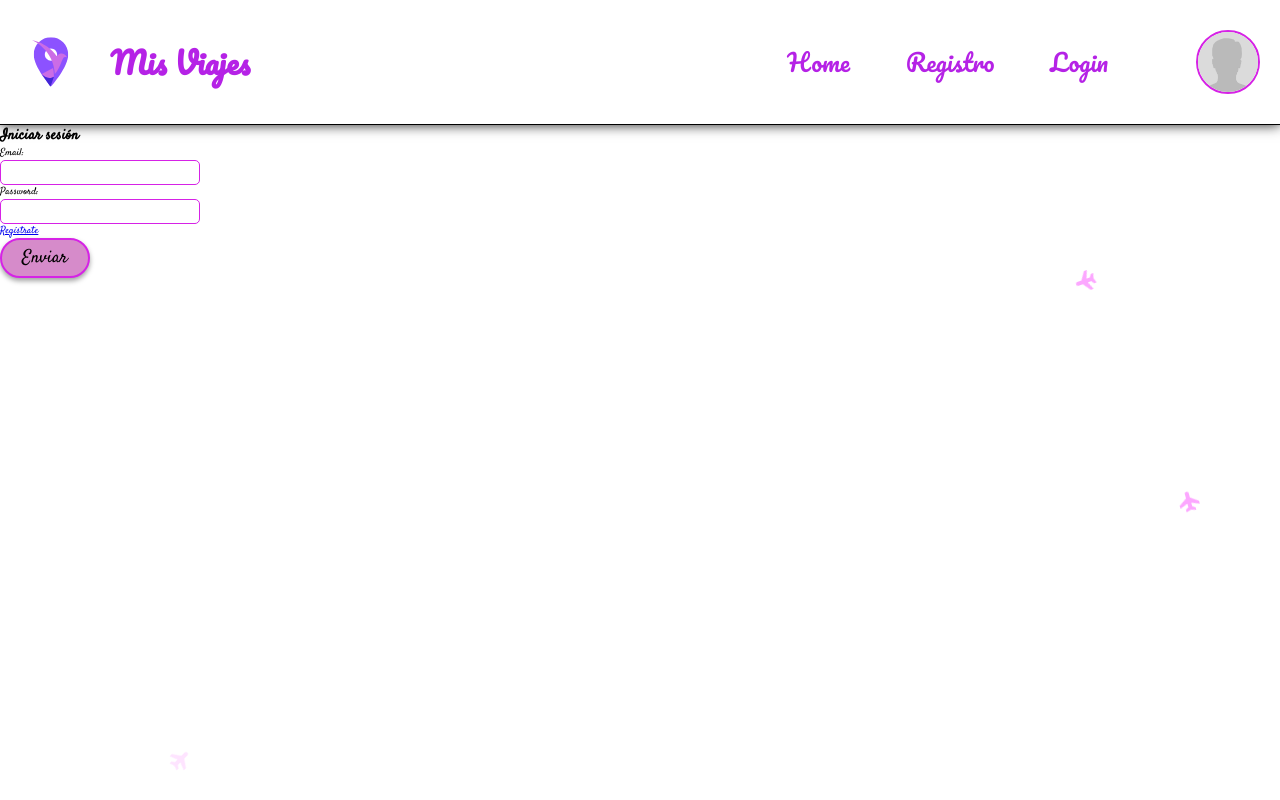
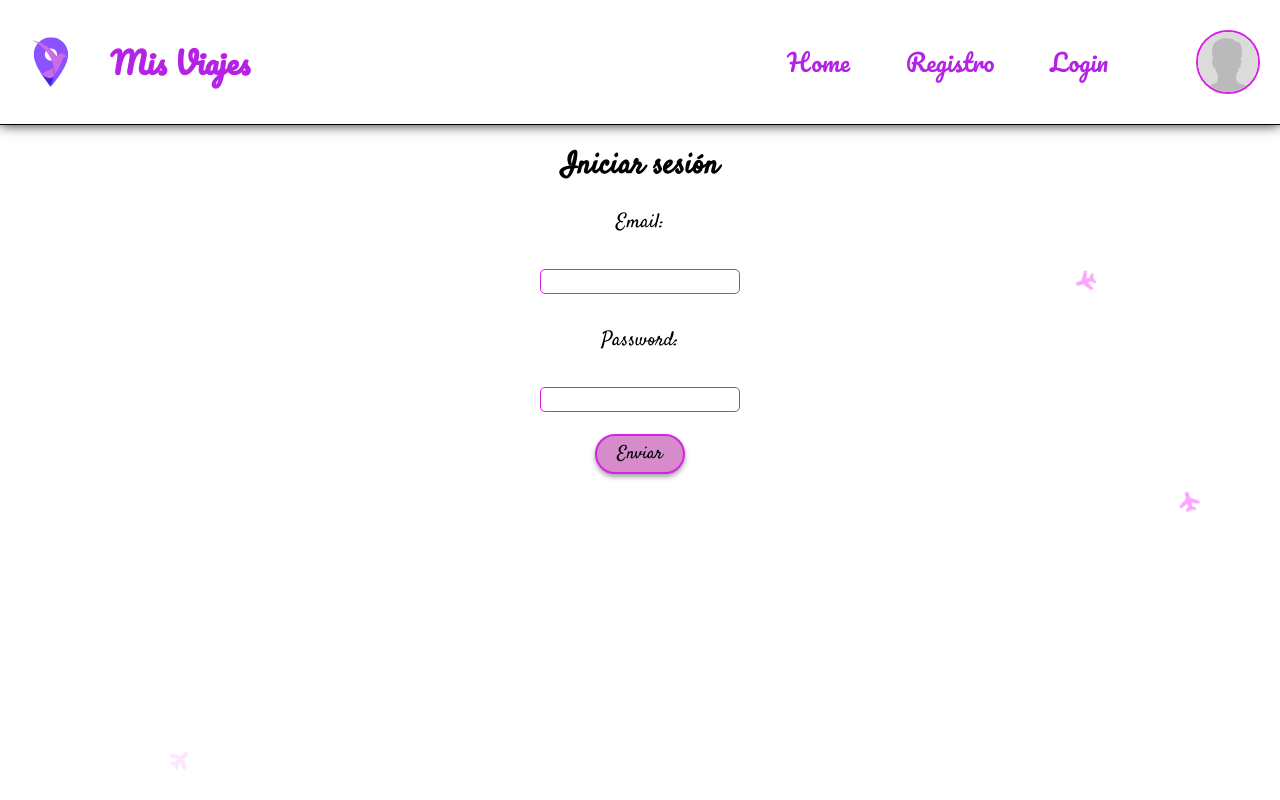
Before and after one commit to griloxx/frontendMisViajes, a React (Vite) app: page /login in a window 1280 px wide. Built offline with nearby package versions, Linux system fonts and the light colour scheme.

Commit message:
Actualizado LoginPage.css

```diff
--- a/src/Pages/LoginPage.jsx
+++ b/src/Pages/LoginPage.jsx
@@ -35,9 +35,10 @@ export function LoginPage() {
     }
 
     return (
-        <main className="loginUser">
-            <h2 className="loginTitle">Iniciar sesión</h2>
-            <Forms className="loginForm" onSubmit={onSubmit}>
+        <main className="log-u">
+            <section className="section-log-u">
+                <h2 className="heading2-log-u">Iniciar sesión</h2>
+                <Forms className="form-log-u" onSubmit={onSubmit}>
                     <div className="div-form-log">
                         <Input
                             name={"email"}
@@ -54,10 +55,9 @@ export function LoginPage() {
                             label={"Password:"}
                             autocomplete={"off"}
                         />
-
-                    <a href="./RegistroUsuario.jsx">Regístrate</a>
                     </div>
                 </Forms>
+            </section>
         </main>
     );
 }
--- a/src/Styles/LoginPage.css
+++ b/src/Styles/LoginPage.css
@@ -1,4 +1,12 @@
 .log-u {
+  display: flex;
+  flex-direction: column;
+  align-items: center;
+  gap: 1rem;
+  padding: 20px 0s;
+}
+
+.section-log-u {
   text-align: center;
   font-size: 2rem;
   display: flex;
@@ -11,7 +19,7 @@
 }
 
 .form-log-u {
-  max-width: 100rem;
+  max-width: 150rem;
   min-width: 28rem;
   margin: 2rem;
   /* border: .2rem solid var(--color-bordes); */
@@ -20,8 +28,9 @@
   box-shadow: 0 .3rem 1rem var(--color-sombras);
   background-color: white;
   z-index: 1;
-}
-.div-form-inp {
+  }
+
+.div-form-log {
   display: flex;
   flex-direction: column;
   align-items: center;
@@ -29,50 +38,10 @@
   margin: 0 2rem 2rem 2rem;
 }
 
-
-
 @media (min-width: 768px) {
-      .form-mod-u{
-          display: grid;
-          grid-template-columns: repeat(2, 1fr);
+  .form-log-u {
+    display: flex;
+    justify-content: space-evenly;
+    width: 50rem;
   }
 }
-@media (min-width: 1024px) {
-  .form-mod-u{
-      display: grid;
-      grid-template-columns: repeat(2, 1fr);
-      width: 60rem;
-      height: 40rem;
-      font-size: x-large;
-  }
-  .div-form-inp {
-      justify-content: center;
-  }
-  .div-form-img {
-      justify-content: center;
-  }
-
-  .imagen-perfil {
-      width: 14rem;
-      height: 14rem;
-  }
-  .avatar-form {
-      max-width: 14rem;
-  }
-  .input {
-      width: 20rem;
-      height: 2.5rem;
-  }
-  .boton-simple {
-      font-size: large;
-  }
-  .heading2-mod-u {
-      font-size: 4rem;
-  }
-}
-@media (min-width: 1440px) {
-  .form-mod-u{
-      width: 80rem;
-      height: 45rem;
-  }
-}
```
Lines whose indentation alone changed are shown as unchanged.
